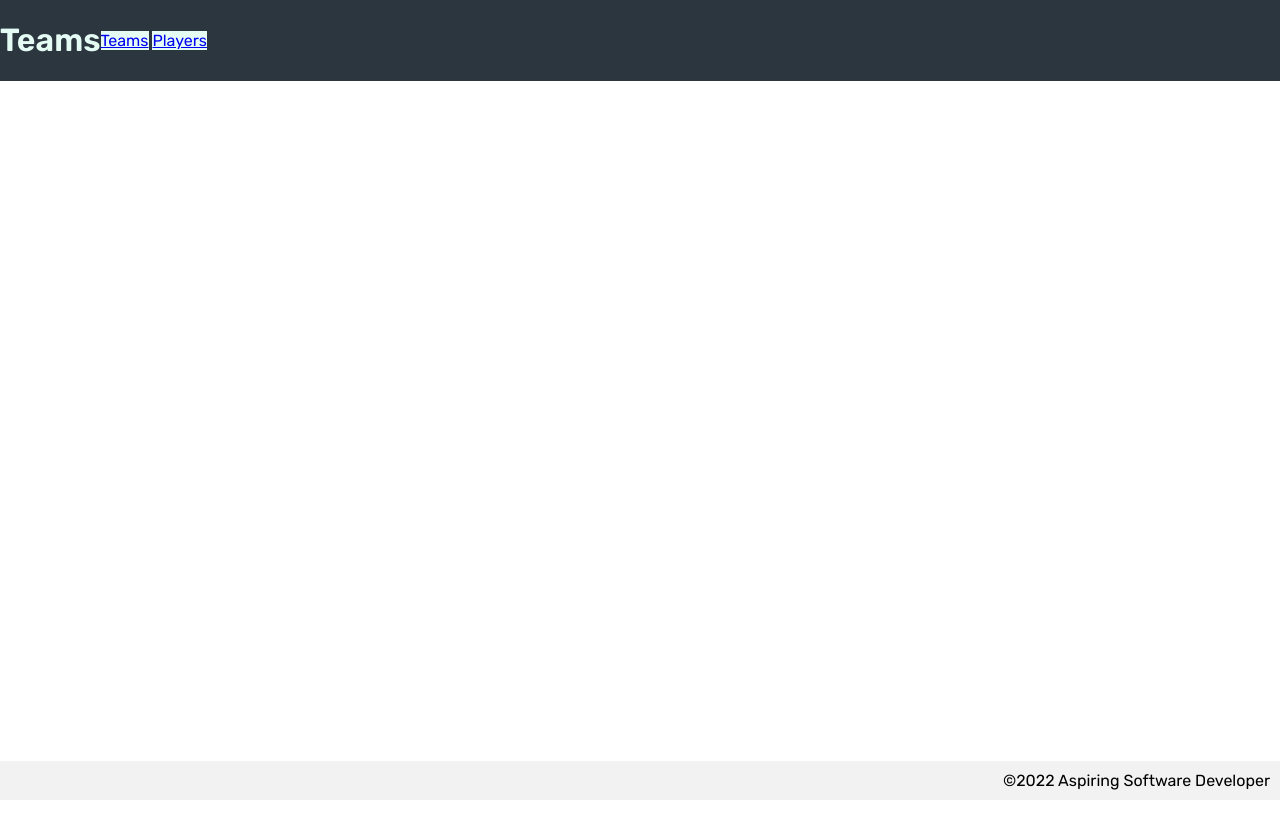
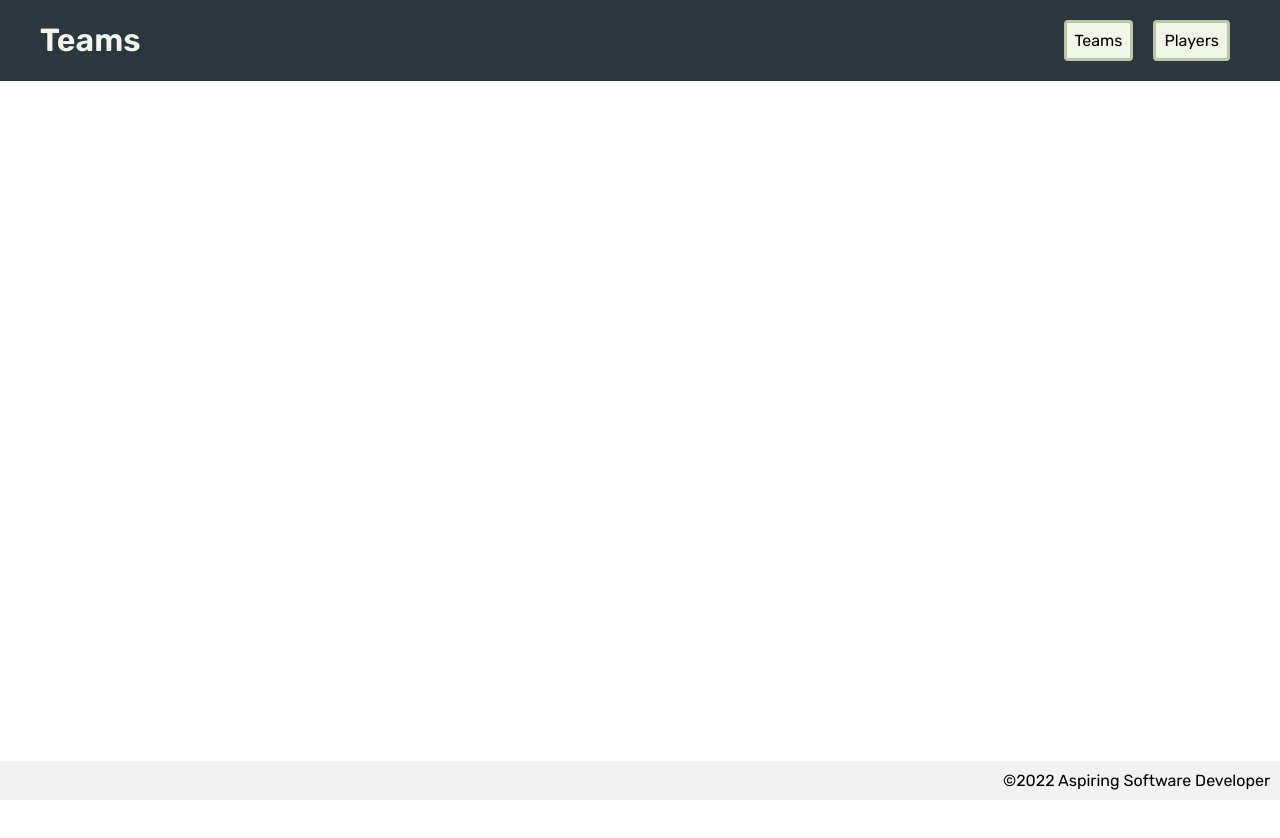
Before and after one commit to dillon-brock/league-organizer, a plain HTML site: page index.html in a window 1280 px wide. Drawn offline with nearby package versions, Linux system fonts and the light colour scheme.

Commit message:
styling for teams page done

```diff
--- a/index.html
+++ b/index.html
@@ -21,7 +21,7 @@
     <header>
         <h1>Teams</h1>
         <div id="nav-links">
-            <a href="." class="nav-link">Teams</a>
+            <a href="." class="nav-link" id="teams-link">Teams</a>
             <a href="./players" class="nav-link">Players</a>
         </div>
         <div id="user"></div>
--- a/styles/home.css
+++ b/styles/home.css
@@ -10,7 +10,7 @@ html {
 }
 
 h1 {
-    color: var(--light-cyan);
+    color: var(--main-white);
 }
 
 h2 {
@@ -27,15 +27,32 @@ h2 {
 header {
     background-color: var(--header-background);
     color: var(--main-white);
+    padding-left: 40px;
 }
 
 #nav-links {
+    display: flex;
+    padding-right: 30px;
+    width: 100%;
+    justify-content: flex-end;
+    gap: 20px;
+}
 
+#nav-links a {
+    text-decoration: none;
+    color: black;
 }
 
 .nav-link {
-    background: var(--light-cyan);
+    background-color: var(--main-white);
     text-align: center;
+    padding: 8px;
+    border-radius: 4px;
+    border: 3px solid var(--green-accent);
+}
+
+#nav-links a:hover {
+    background-color: var(--green-accent);
 }
 
 span {
@@ -83,7 +100,18 @@ li {
     gap: 40px;
     width: 50%;
     border-radius: 6px;
-    border: 3px solid var(--header-background);
+    border: 5px solid var(--header-background);
+    padding: 4px 8px;
+}
+
+.delete {
+    height: 20px;
+    width: 20px;
+    align-self: center;
+    background: var(--header-background);
+    color: var(--main-white);
+    border: transparent;
+    border-radius: 5px;
 }
 
 .player-name {
```
